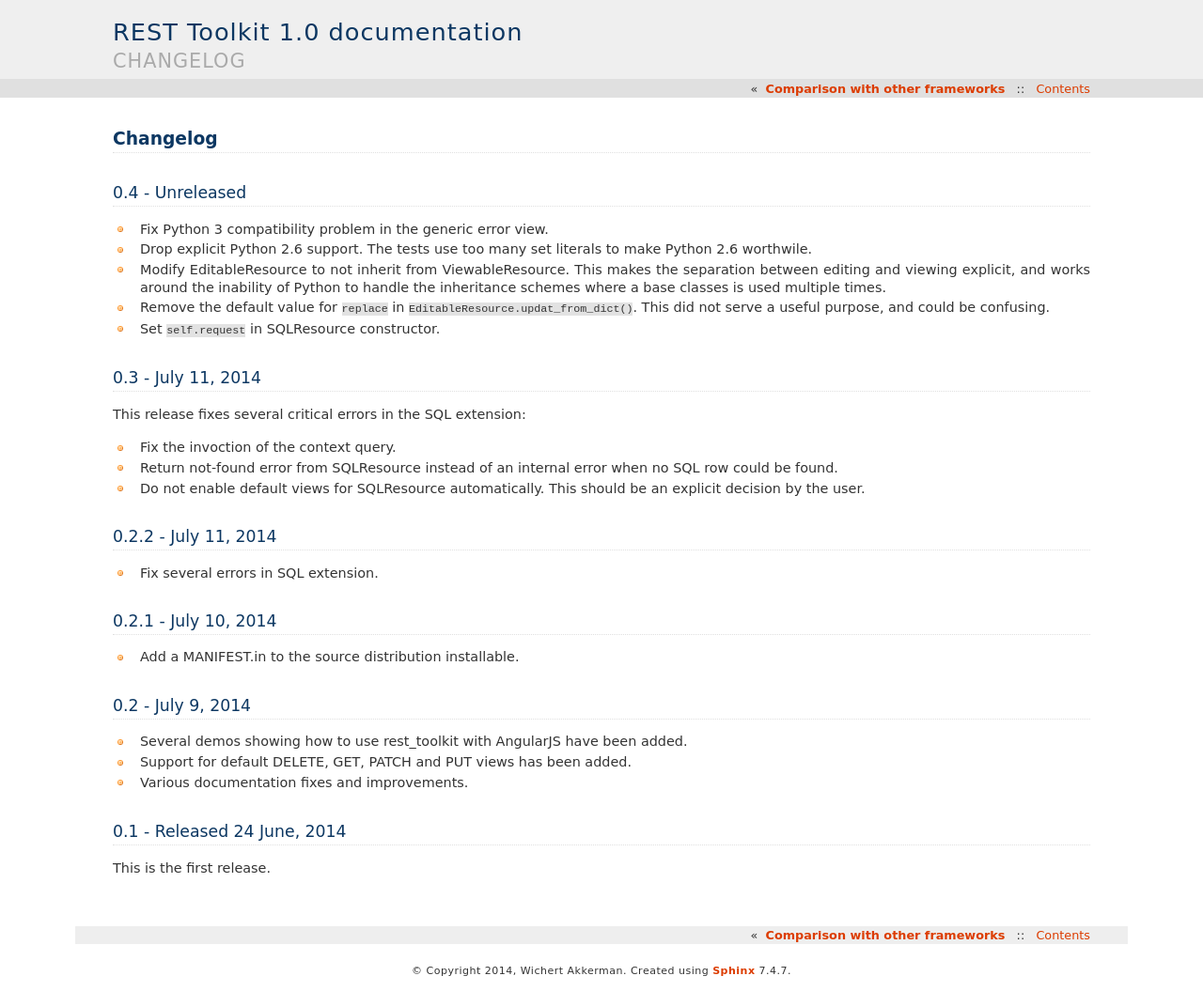
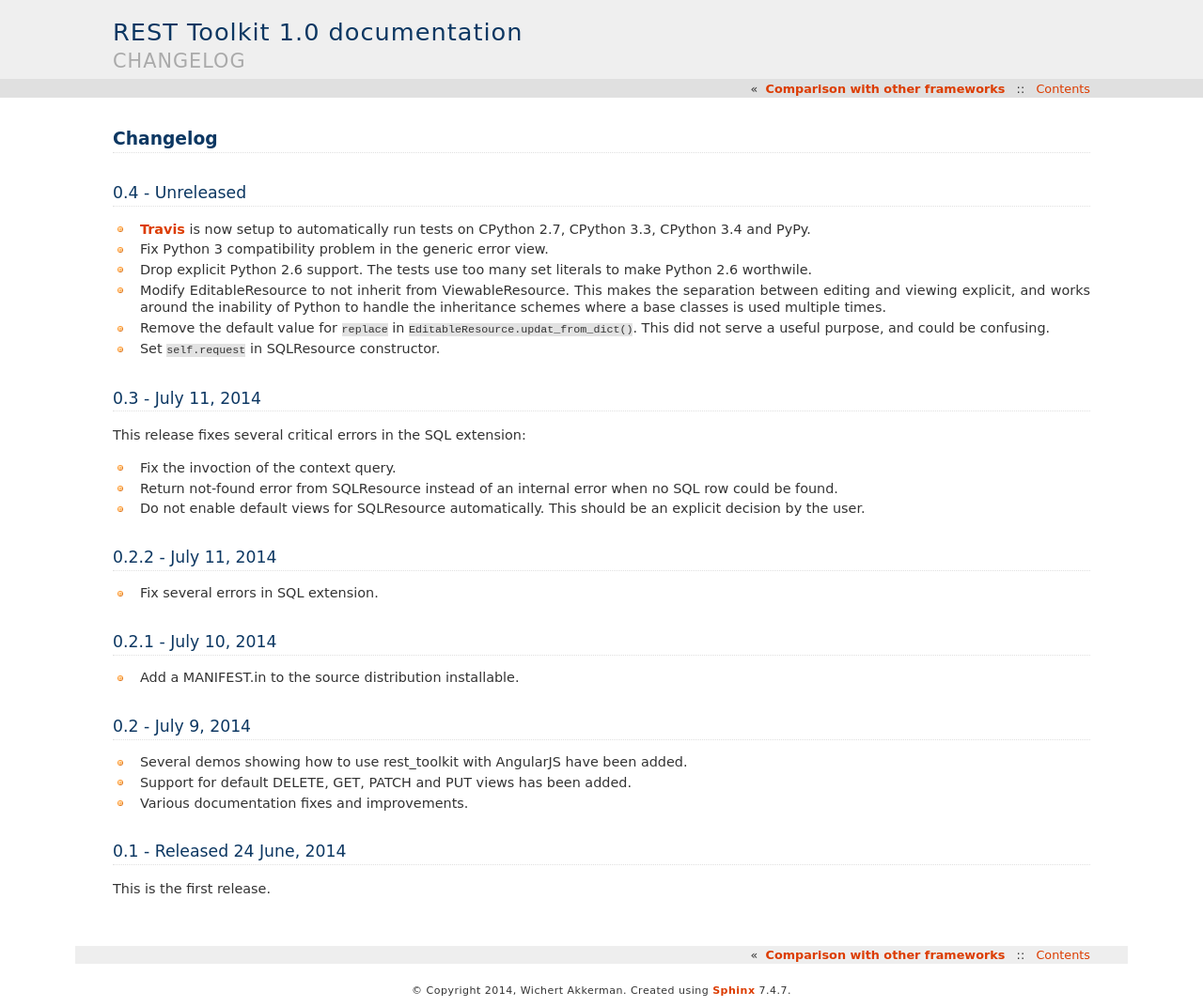
Before and after one commit to wichert/rest_toolkit, a Sphinx documentation site: the page built from doc/changes.rst, in a window 1280 px wide. Shown: the whole page at 94% size. Built offline with Sphinx 7.4.7, drawn with Linux system fonts in a browser that asks for light colours; before the commit the page ends 1050 px from its top, so only the background shows below that.

Commit message:
Document travis config.

```diff
--- a/doc/changes.rst
+++ b/doc/changes.rst
@@ -3,6 +3,9 @@ Changelog
 
 0.4 - Unreleased
 -------------------
+
+- `Travis <https://travis-ci.org/wichert/pyramid_sqlalchemy>`_ is now setup to
+  automatically run tests on CPython 2.7, CPython 3.3, CPython 3.4 and PyPy.
 
 - Fix Python 3 compatibility problem in the generic error view.
 
```
